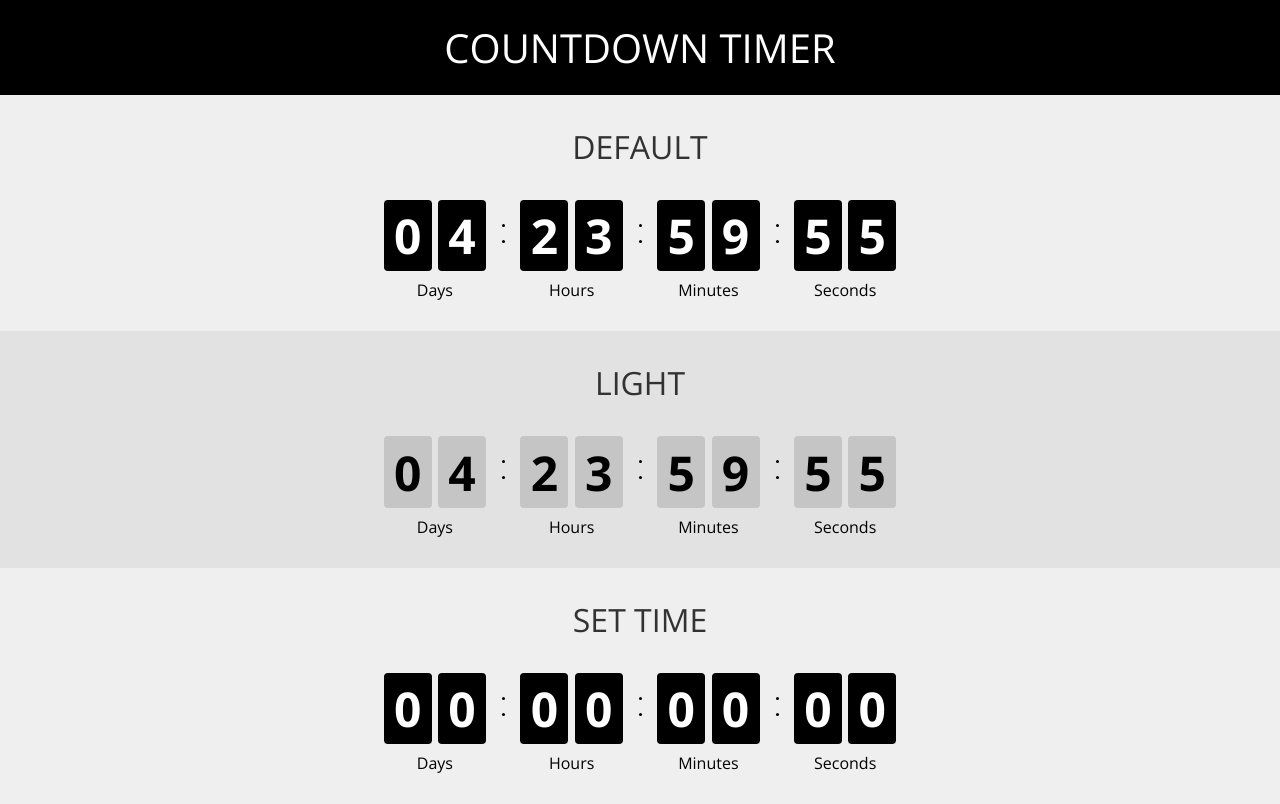
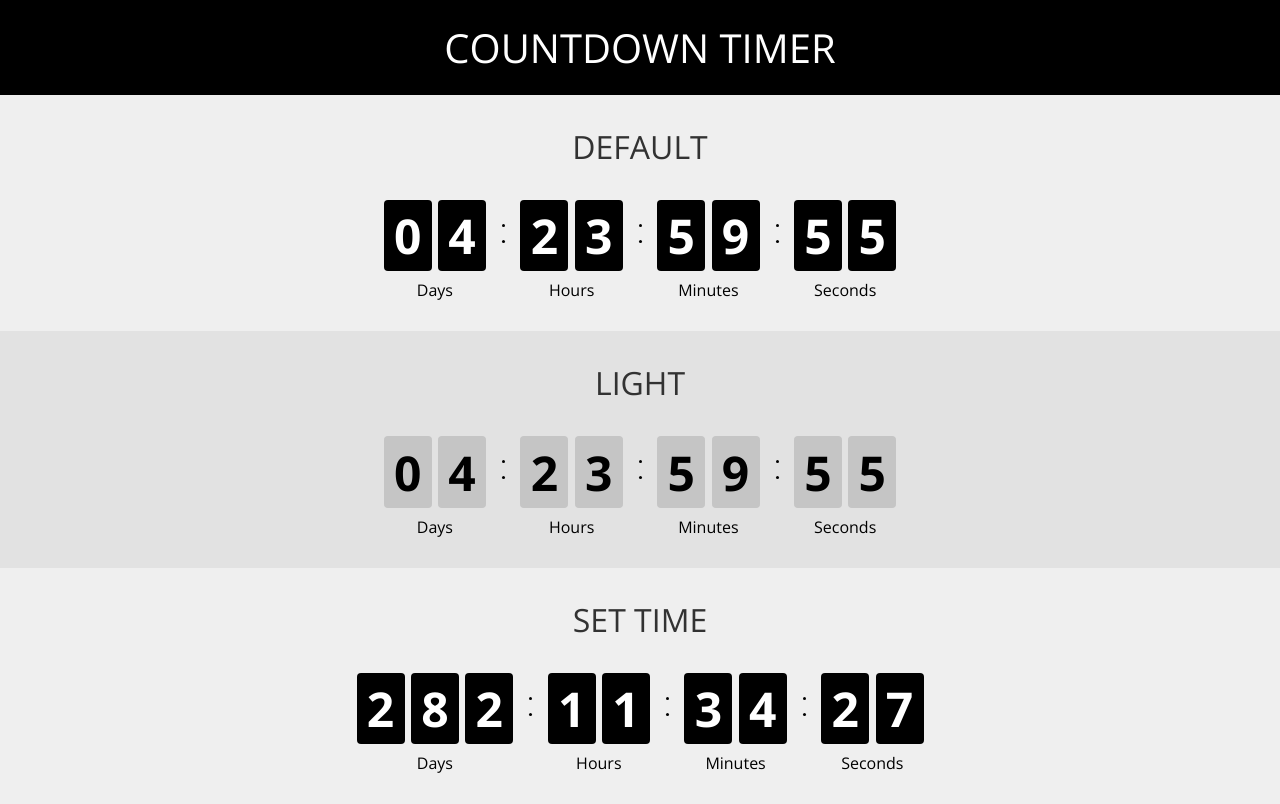
Before and after one commit to tennalian/countdown, a website: page index.html in a window 1280 px wide. Drawn offline with nearby package versions, Linux system fonts and the light colour scheme.

Commit message:
add module pattern

```diff
--- a/index.html
+++ b/index.html
@@ -27,13 +27,16 @@
 	<div class="counter">
 		<div class="row">
 			<h2>Set time</h2>
-			<div class="countdown" data-time="Jan,30,2016 00:00:00"></div>
+			<div class="countdown" data-time="Jan,30,2017 00:00:00"></div>
 		</div>
 	</div>
 
 	<script src='js/countdown.js'></script>
 	<script>
-		countdown('.countdown');
+		// var item = document.querySelectorAll('.countdown');
+		// // var countdown = new Countdown(item);
+		// // countdown.init(item);
+		// item.countdown(item);
 	</script>
 </body>
 </html>
--- a/js/countdown.js
+++ b/js/countdown.js
@@ -1,29 +1,32 @@
 /*
 countdown.js
-(c) 2015, Mariya Gnitetckaya.
+(c) 2016, Mariya Gnitetckaya.
 */
 
+var countdown = (function(elements){
 	'use strict';
-function countdown(element){
-	if(document.querySelector(element) !== null){
+	var elements = elements;
+	console.log(elements);
 
-		var elements = document.querySelectorAll(element);
-		[].forEach.call(elements, function( el ) {
-
-			if (el.dataset.time == undefined) {
-				var time = Date.parse(new Date()) + 3600 * 1000 * 24 * 5; //5 days
+	var timer = function(element){
+		var time;
+		if (element.dataset.time == undefined) {
+			time = Date.parse(new Date()) + 3600 * 1000 * 24 * 5; //5 days
 		}
 		else{
-				var time = Date.parse(el.dataset.time);
+			time = Date.parse(element.dataset.time);
 		}
+		return time;
+	};
 
-		 	function counter() {
-	     		var amount =  time - Date.parse(new Date()),
+	var counter = function(date, element){
+		console.log(element);
+ 		var amount =  +date - Date.parse(new Date()),
 	        day = Math.floor(amount / 86400000),
 	        hours = Math.floor((amount / 3600000) % 24),
 	        mins = Math.floor((amount / 60000) % 60),
-			        secs = Math.floor((amount / 1000) % 60);
-
+	        mins = Math.floor(new Date(amount).getMinutes()),
+	        secs = Math.floor(new Date(amount).getSeconds());
 	    var b = String(Math.floor(day)).split("");
 		var days = Math.floor(day) < 10 ? "<span>0</span>" : '';
 		for (var i=0; i in b; i++){
@@ -43,13 +46,28 @@ function countdown(element){
 			minsDiv = '<div id="mins">' + zero + '</div>',
 			secsDiv = '<div id="secs">' + zero + '</div>';
  		}
+        var out = daysDiv + hoursDiv + minsDiv + secsDiv ;
+        element.innerHTML = out;
+	};
 
-		        var out = daysDiv + hoursDiv + minsDiv + secsDiv ;
-		        el.innerHTML = out;
+	var parseElements = function(elements){
+		[].forEach.call(elements, function(element){
+			var date = timer(element);
+			var self = this;
+			counter(date, element);
+			var interval = setInterval(function(){
+				counter(date, element);
+			},1000);
+			return interval;
+		});
+	}
+	return{
+		init: function(elements){
+			console.log('init');
+	       return parseElements(elements);
+	    }
 	}
 
-			counter();
-			var interval = setInterval(counter,1000);
-		});
-	}
-}
+})();
+var items = document.querySelectorAll('.countdown');
+countdown.init(items);
```
Lines whose indentation alone changed are shown as unchanged.
